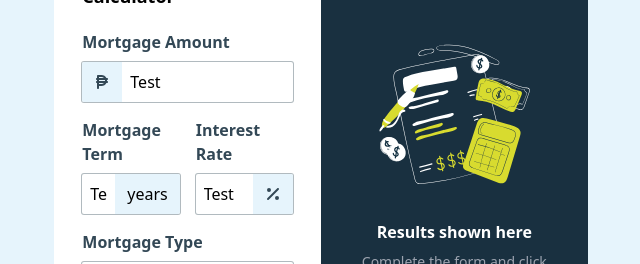
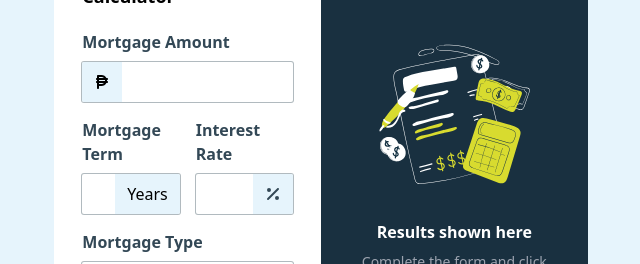
Before and after one commit to xzcxvc/mortgage-repayment-calculator, a React (Vite) app: page / in a window 1280 px wide. Shown: the part 214-478 px from the top of the page, without its empty margins (319-959 px from the left). Built offline with nearby package versions, Linux system fonts and the light colour scheme.

Commit message:
add radio button

```diff
--- a/src/App.jsx
+++ b/src/App.jsx
@@ -1,4 +1,4 @@
-import { useState } from "react";
+import { useState, useEffect } from "react";
 import reactLogo from "./assets/react.svg";
 import viteLogo from "/vite.svg";
 import "./App.css";
@@ -8,6 +8,52 @@ import empty from "./assets/illustration-empty.svg";
 import calculator from "./assets/icon-calculator.svg";
 
 function App() {
+  const [formData, setFormData] = useState({
+    txtMortgageAmt: 0,
+    txtMortgageTerm: 0,
+    txtInterestRate: 0,
+    typeInterest: false,
+    typeRepayment: false,
+  });
+
+  const [selected, setSelected] = useState(false);
+
+  const handleInputChange = (e) => {
+    const { value, name, type } = e.target;
+
+    setFormData((prev) => ({
+      ...prev,
+      [name]: type === "number" ? parseFloat(value) : value,
+    }));
+  };
+
+  const handleRadioCheck = (name, checked) => {
+    setFormData((prev) => ({
+      ...prev,
+      [name]: checked,
+      ...(name === "typeInterest" && { typeRepayment: !checked }),
+      ...(name === "typeRepayment" && { typeInterest: !checked }),
+    }));
+    setSelected(name);
+  };
+
+  const handleParentClick = (e) => {
+    const target = e.target.closest("[data-name]"); // Find the closest element with data-name
+    if (!target) return; // Exit if no such element is found
+
+    const name = target.dataset.name; // Retrieve the name from data-name
+    const isAlreadyChecked = target.dataset.checked === "true"; // Check if already checked
+    if (isAlreadyChecked) return; // Prevent toggling if already checked
+
+    const checked = true; // Set to true since a radio button should only be checked
+    handleRadioCheck(name, checked);
+  };
+
+  useEffect(() => {
+    console.clear();
+    console.table({ formData, selected });
+  }, [formData]);
+
   return (
     <div className="w-screen">
       <div className="min-h-screen flex items-center justify-center">
@@ -23,48 +69,70 @@ function App() {
               </div>
               <div className="flex flex-col gap-4 relative">
                 <Input
-                  id={"mortgateAmount"}
-                  label={"Mortgage Amount"}
-                  type={"text"}
-                  value={"Test"}
-                  element={<FaPesoSign className="text-[#334856]" />}
-                  elementPosition={"left"}
+                  id="mortgageAmt"
+                  name="txtMortgageAmt"
+                  label="Mortgage Amount"
+                  type="number"
+                  element={<FaPesoSign />}
+                  elementPosition="left"
+                  onChange={handleInputChange}
+                  value={formData.txtMortgageAmt || ""}
                 />
 
-                <div className="flex mobile:flex-col desktop:flex-row desktop:gap-4">
+                <div className="flex mobile:flex-col desktop:flex-row desktop:gap-x-4 mobile:gap-y-4">
                   <Input
-                    id={"mortgageTerm"}
-                    label={"Mortgage Term"}
-                    type={"text"}
-                    value={"Test"}
-                    element={"years"}
-                    elementPosition={"right"}
+                    id="mortgageTerm"
+                    name="txtMortgageTerm"
+                    label="Mortgage Term"
+                    type="number"
+                    element="Years"
+                    elementPosition="right"
+                    onChange={handleInputChange}
+                    value={formData.txtMortgageTerm || ""}
                   />
                   <Input
-                    id={"mortgageInterest"}
-                    label={"Interest Rate"}
-                    type={"text"}
-                    value={"Test"}
+                    id="interestRate"
+                    name="txtInterestRate"
+                    label="Interest Rate"
+                    type="number"
                     element={<FaPercent className="text-[#334856]" />}
-                    elementPosition={"right"}
+                    elementPosition="right"
+                    onChange={handleInputChange}
+                    value={formData.txtInterestRate || ""}
                   />
                 </div>
                 <div>
                   <div className="font-semibold text-[#334856]">
                     Mortgage Type
                   </div>
-                  <Input
-                    id={"typeRepayment"}
-                    type={"radio"}
-                    value={"Test"}
-                    title={"Repayment"}
-                  />
-                  <Input
-                    id={"typeInterest"}
-                    type={"radio"}
-                    value={"Test"}
-                    title={"Interest Only"}
-                  />
+
+                  <div
+                    data-name="typeRepayment"
+                    data-checked={formData.typeRepayment}
+                  >
+                    <Input
+                      id="typeRepayment"
+                      name="typeRepayment"
+                      type="radio"
+                      title="Repayment"
+                      checked={formData.typeRepayment}
+                      onClick={handleParentClick}
+                    />
+                  </div>
+
+                  <div
+                    data-name="typeInterest"
+                    data-checked={formData.typeInterest}
+                  >
+                    <Input
+                      id="typeInterest"
+                      name="typeInterest"
+                      type="radio"
+                      title="Interest Only"
+                      checked={formData.typeInterest}
+                      onClick={handleParentClick}
+                    />
+                  </div>
                 </div>
 
                 <div className="w-9/12 py-2 ">
--- a/src/assets/components/Input.jsx
+++ b/src/assets/components/Input.jsx
@@ -3,13 +3,17 @@ import { FaPesoSign, FaPercent } from "react-icons/fa6";
 
 const Input = ({
   id,
+  name,
   type,
+  value,
   label,
-  value,
   title,
-  onChange,
+  checked,
   element,
   elementPosition,
+  onChange,
+  onClick,
+  readOnly,
 }) => {
   return (
     <>
@@ -17,7 +21,7 @@ const Input = ({
         <label htmlFor={label} className="font-semibold text-[#334856]">
           {label}
         </label>
-        {type == "text" ? (
+        {type == "text" || type == "number" ? (
           <div
             className={`
           ${elementPosition === "left" ? "flex-row" : "flex-row-reverse"}
@@ -27,16 +31,17 @@ const Input = ({
               className={`${
                 elementPosition === "left" ? "rounded-l-sm" : "rounded-r-sm"
               }
-        bg-[#e6f4fc] px-3 flex items-center justify-center`}
+        bg-[#e6f4fc] px-3 flex items-center justify-center focus:bg-[#D9DB30]`}
             >
               {element}
             </div>
             <div className="w-full flex items-center px-2">
               <input
                 id={id}
+                name={name}
+                type={type}
                 value={value}
                 onChange={onChange}
-                type="text"
                 className="w-full focus-within:outline-0"
               />
             </div>
@@ -44,9 +49,22 @@ const Input = ({
         ) : type === "radio" ? (
           <>
             <div className="flex w-full">
-              <div className="relative w-full ring-1 ring-[#B1BABF] h-10 rounded-sm flex hover:cursor-pointer hover:ring-2">
+              <div
+                onClick={onClick}
+                className={`${
+                  checked ? "ring-1 ring-[#D9DB30] bg-[#FAFAE0]" : ""
+                }
+                  relative w-full ring-1 ring-[#B1BABF] h-10 rounded-sm flex hover:cursor-pointer hover:ring-1 hover:ring-[#D9DB30]`}
+              >
                 <div className="px-3 rounded-l-sm flex items-center justify-center">
-                  <input id={id} type="radio" />
+                  <input
+                    id={id}
+                    name={name}
+                    type={type}
+                    checked={checked}
+                    className="w-full focus-within:outline-0 border-2"
+                    readOnly={readOnly}
+                  />
                 </div>
                 <div className="w-full rounded-r-sm flex items-center px-2">
                   <span
```
